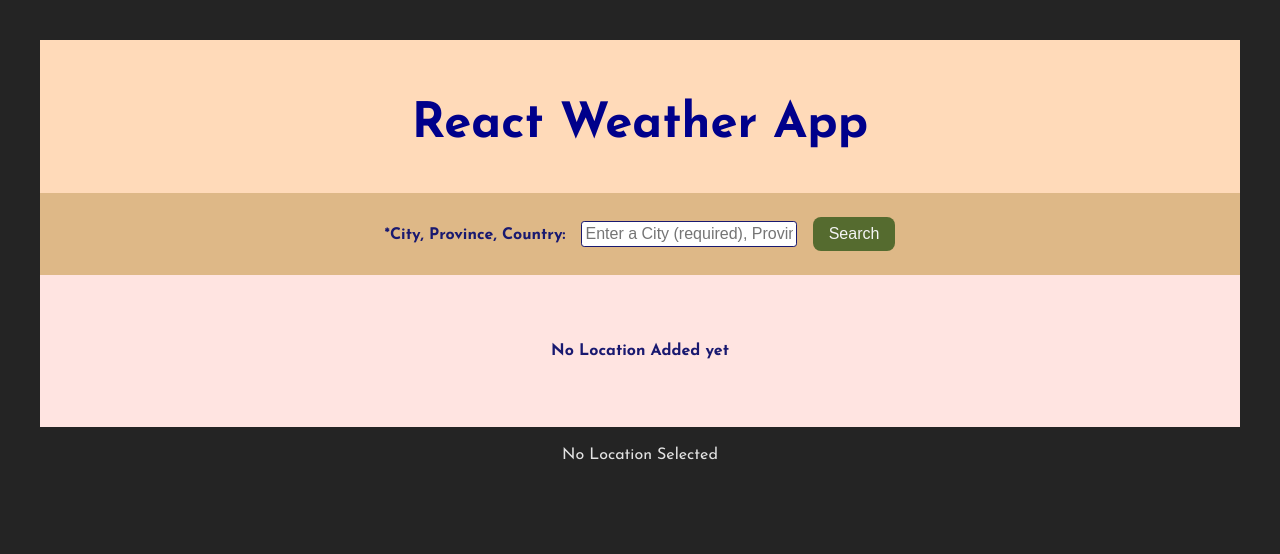
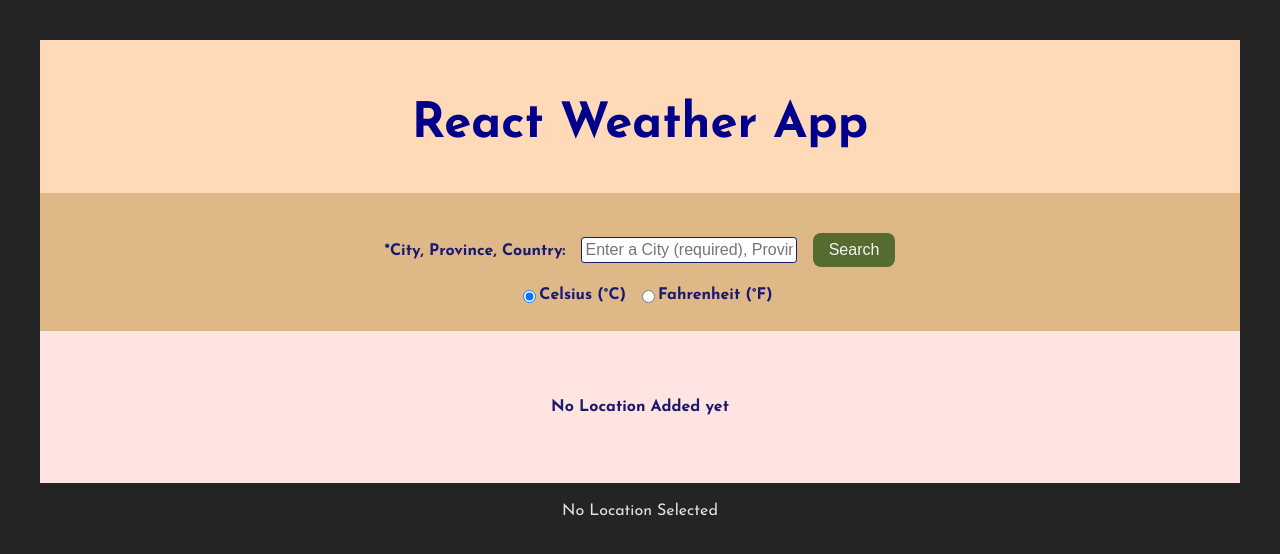
Before and after one commit to zhou0248/react-weather-app, a React (Vite) app in the folder weather-app/: page / in a window 1280 px wide. Shown: the top 554 px of the page. Built offline with nearby package versions, Linux system fonts and the light colour scheme.

Commit message:
add option to toggle between Fahrenheit and Celsius

```diff
--- a/weather-app/src/App.jsx
+++ b/weather-app/src/App.jsx
@@ -6,7 +6,6 @@ import FeedbackBar from "./components/FeedbackBar/FeedbackBar";
 import Weather from "./components/Weather/Weather";
 import "./App.css";
 
-//TODO: proptype validation
 function App() {
   const [location, setLocation] = useState(null);
   const [selectedLocation, setSelectedLocation] = useState(null);
@@ -14,6 +13,7 @@ function App() {
   const [message, setMessage] = useState("");
   const [weather, setWeather] = useState(null);
   const [locationId, setLocationId] = useState(null);
+  const [useMetricUnits, setUseMetricUnits] = useState(true);
   const api_key = "78e3b8ef24c1779db5533624c3d3a9e5";
 
   function removeLocation(id) {
@@ -24,7 +24,11 @@ function App() {
 
   //TODO: Add option to toggle between metric and imperial units
   function getWeather(location) {
-    let url = `https://api.openweathermap.org/data/2.5/weather?lat=${location.lat}&lon=${location.lon}&appid=${api_key}&units=metric`;
+    let url = `https://api.openweathermap.org/data/2.5/weather?lat=${
+      location.lat
+    }&lon=${location.lon}&appid=${api_key}&units=${
+      useMetricUnits ? "metric" : "imperial"
+    }`;
     fetch(url)
       .then((res) => {
         if (!res.ok) {
@@ -68,6 +72,9 @@ function App() {
         message={message}
         setMessage={setMessage}
         locationList={locationList}
+        setUseMetricUnits={setUseMetricUnits}
+        setSelectedLocation={setSelectedLocation}
+        setLocationId={setLocationId}
       />
       {message ? (
         <FeedbackBar
@@ -94,6 +101,7 @@ function App() {
         getWeather={getWeather}
         weather={weather}
         setWeather={setWeather}
+        useMetricUnits={useMetricUnits}
       />
     </>
   );
--- a/weather-app/src/components/SearchBar/SearchBar.css
+++ b/weather-app/src/components/SearchBar/SearchBar.css
@@ -19,5 +19,12 @@ input:focus {
 }
 .btn {
   margin-left: 1rem;
+  margin-top: 1rem;
   font-size: 1rem;
 }
+.unitsOptions {
+  display: flex;
+  justify-content: center;
+  align-items: center;
+  margin-top: 1rem;
+}
--- a/weather-app/src/components/SearchBar/SearchBar.jsx
+++ b/weather-app/src/components/SearchBar/SearchBar.jsx
@@ -7,6 +7,9 @@ export default function SearchBar({
   setLocation,
   setMessage,
   locationList,
+  setUseMetricUnits,
+  setSelectedLocation,
+  setLocationId,
 }) {
   const [city, setCity] = useState("");
 
@@ -22,7 +25,7 @@ export default function SearchBar({
     "whitehorse" -- Canadian city, "white horse" -- US city.
     */
 
-    let url = `http://api.openweathermap.org/geo/1.0/direct?q=${city}&appid=${api_key}`;
+    let url = `https://api.openweathermap.org/geo/1.0/direct?q=${city}&appid=${api_key}`;
     fetch(url)
       .then((res) => {
         if (!res.ok) {
@@ -65,7 +68,9 @@ export default function SearchBar({
       }
       if (checkRepeatedCity(cityName)) {
         continueSearching = false;
-        return;
+        throw new Error(
+          "This location is already in the list, please enter another city name."
+        );
       }
       return continueSearching;
     } catch (error) {
@@ -79,15 +84,13 @@ export default function SearchBar({
     locationList.forEach((location) => {
       const locationName = location.name.toLowerCase();
       if (locationName === newLocationName) {
-        setMessage(
-          "This location is already in the list, please enter another city name."
-        );
         repeatedCity = true;
       }
     });
     return repeatedCity;
   }
 
+  //TODO: separate different search fields for city, province, country
   return (
     <div className="search-bar">
       <form
@@ -118,6 +121,31 @@ export default function SearchBar({
           >
             Search
           </button>
+          <div className="unitsOptions">
+            <input
+              type="radio"
+              id="metric"
+              name="units"
+              defaultChecked
+              onClick={() => {
+                setUseMetricUnits(true);
+                setSelectedLocation(null);
+                setLocationId(null);
+              }}
+            />
+            <label htmlFor="metric">Celsius (°C)</label>
+            <input
+              type="radio"
+              id="imperial"
+              name="units"
+              onClick={() => {
+                setUseMetricUnits(false);
+                setSelectedLocation(null);
+                setLocationId(null);
+              }}
+            />
+            <label htmlFor="imperial">Fahrenheit (°F)</label>
+          </div>
         </div>
       </form>
     </div>
@@ -129,4 +157,7 @@ SearchBar.propTypes = {
   setLocation: PropTypes.func,
   setMessage: PropTypes.func,
   locationList: PropTypes.array,
+  setUseMetricUnits: PropTypes.func,
+  setSelectedLocation: PropTypes.func,
+  setLocationId: PropTypes.func,
 };
--- a/weather-app/src/components/Weather/Weather.jsx
+++ b/weather-app/src/components/Weather/Weather.jsx
@@ -8,8 +8,10 @@ export default function Weather({
   selectedLocation,
   weather,
   setWeather,
+  useMetricUnits,
 }) {
   // TODO: set a timer for loader
+  let unit = useMetricUnits ? "°C" : "°F";
   useEffect(() => {
     if (selectedLocation) {
       getWeather(selectedLocation);
@@ -30,11 +32,19 @@ export default function Weather({
             src={`http://openweathermap.org/img/w/${weather.icon}.png`}
             alt="weather icon"
           ></img>
-          <p>Temperature: {weather.temp} °C</p>
-          <p>Feels Like: {weather.feelsLike} °C</p>
+          <p>
+            Temperature: {weather.temp} {unit}
+          </p>
+          <p>
+            Feels Like: {weather.feelsLike} {unit}
+          </p>
           <p>Wind Speed: {weather.windSpeed} m/s</p>
-          <p>Min Temperature: {weather.tempMin} °C</p>
-          <p>Max Temperature: {weather.tempMax} °C</p>
+          <p>
+            Min Temperature: {weather.tempMin} {unit}
+          </p>
+          <p>
+            Max Temperature: {weather.tempMax} {unit}
+          </p>
         </div>
       )}
     </>
@@ -46,4 +56,5 @@ Weather.propTypes = {
   selectedLocation: PropTypes.object,
   weather: PropTypes.object,
   setWeather: PropTypes.func,
+  useMetricUnits: PropTypes.bool,
 };
```
